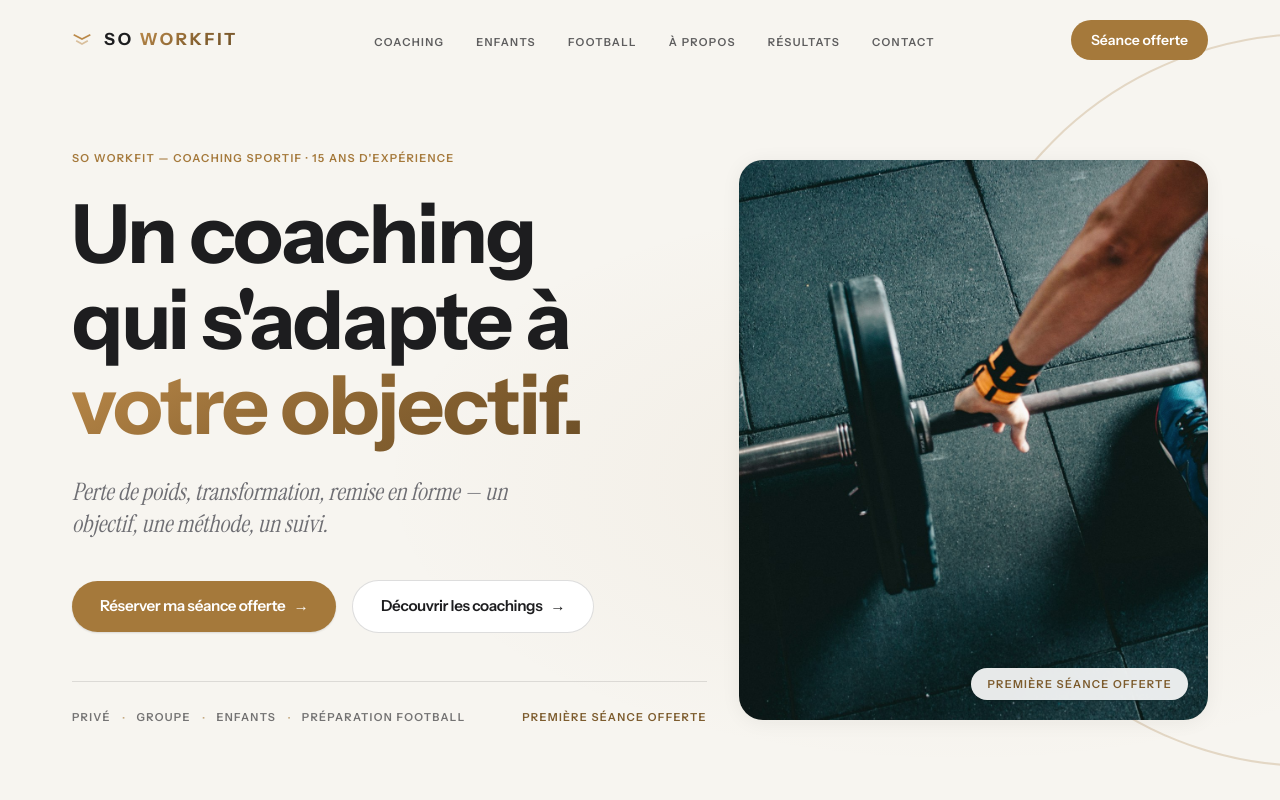
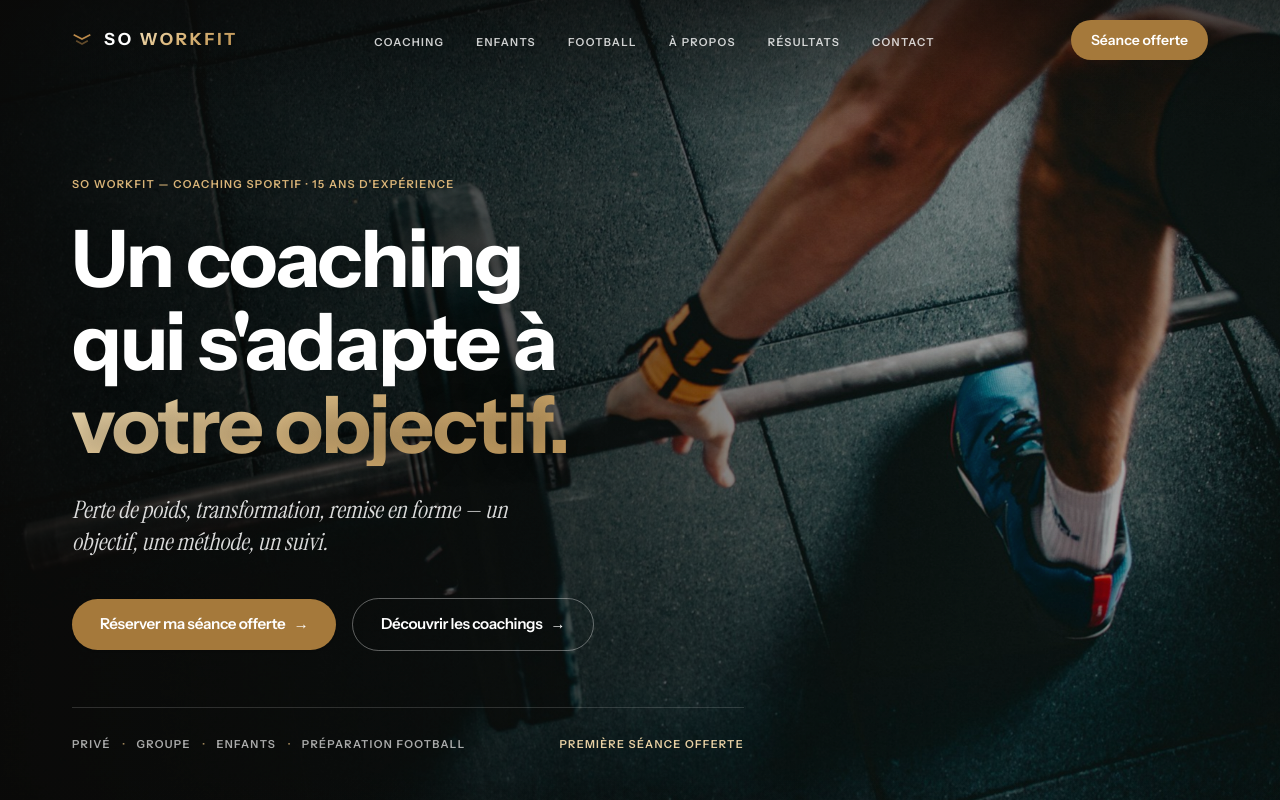
Before and after one commit to Mrvision92/soworkfit, a Next.js app: page / in a window 1280 px wide. Both pictures are taken after a click on the button "ENTRER". Shown: the top 800 px of the page. Built offline with nearby package versions, Linux system fonts and the light colour scheme.

Commit message:
Hero plein écran : photo full-bleed, voiles de lisibilité, fondu progressif du texte, header adaptatif
Co-Authored-By: Claude Fable 5 <noreply@anthropic.com>

```diff
--- a/src/components/Logo.tsx
+++ b/src/components/Logo.tsx
@@ -6,7 +6,14 @@ import { Chevron } from "./ui/Marks";
  * Le fichier logo officiel (raster) peut être déposé dans /public/brand/
  * et utilisé sur les supports où le fond noir intégré convient.
  */
-export function Logo({ className = "" }: { className?: string }) {
+export function Logo({
+  className = "",
+  light = false,
+}: {
+  className?: string;
+  /** Variante claire — posée sur le hero photo sombre. */
+  light?: boolean;
+}) {
   return (
     <Link
       href="/"
@@ -14,8 +21,15 @@ export function Logo({ className = "" }: { className?: string }) {
       className={`group flex items-center gap-3 ${className}`}
     >
       <Chevron className="w-5 transition-transform duration-300 group-hover:translate-y-0.5" />
-      <span className="display-text text-[1.05rem] tracking-[0.16em]">
-        SO&nbsp;<span className="text-metal">WORKFIT</span>
+      <span
+        className={`display-text text-[1.05rem] tracking-[0.16em] transition-colors duration-500 ${
+          light ? "text-white" : ""
+        }`}
+      >
+        SO&nbsp;
+        <span className={light ? "text-metal-light" : "text-metal"}>
+          WORKFIT
+        </span>
       </span>
     </Link>
   );
--- a/src/components/home/Hero.tsx
+++ b/src/components/home/Hero.tsx
@@ -1,157 +1,140 @@
 "use client";
 
-import { useRef } from "react";
-import {
-  motion,
-  useReducedMotion,
-  useScroll,
-  useTransform,
-} from "framer-motion";
+import Image from "next/image";
+import { motion, useReducedMotion } from "framer-motion";
 import { Button } from "@/components/ui/Button";
-import { Halo } from "@/components/ui/Marks";
-import { SitePhoto } from "@/components/ui/SitePhoto";
 import { site } from "@/lib/site";
+import { photos } from "@/lib/photos";
 
 const ease = [0.16, 1, 0.3, 1] as const;
 
 export function Hero() {
   const reduce = useReducedMotion();
-  const ref = useRef<HTMLElement>(null);
 
-  // Parallax : la photo et le mot fantôme glissent au scroll
-  const { scrollYProgress } = useScroll({
-    target: ref,
-    offset: ["start start", "end start"],
-  });
-  const photoY = useTransform(scrollYProgress, [0, 1], [0, 90]);
-
+  /** Fondu professionnel : apparition douce, cadencée, sans effet gadget. */
   const fade = (i: number) =>
     reduce
       ? {}
       : {
-          initial: { opacity: 0, y: 24 },
+          initial: { opacity: 0, y: 22 },
           animate: { opacity: 1, y: 0 },
-          transition: { duration: 0.8, delay: 0.55 + i * 0.12, ease },
+          transition: { duration: 1.1, delay: 0.35 + i * 0.18, ease },
         };
 
-  // 3 lignes verrouillées (insécables) — jamais de retour à la ligne parasite
-  const lines = [
-    <>Un coaching</>,
-    <>qui s&apos;adapte à</>,
-    <span key="m" className="text-metal">
-      votre objectif.
-    </span>,
-  ];
+  return (
+    <section className="relative flex min-h-svh items-end overflow-hidden bg-[#0a0908] md:items-center">
+      {/* Photo plein écran — fichier remplaçable : /public/photos/hero.jpg */}
+      <motion.div
+        className="absolute inset-0"
+        initial={reduce ? false : { opacity: 0, scale: 1.06 }}
+        animate={{ opacity: 1, scale: 1 }}
+        transition={{ duration: 1.6, ease }}
+      >
+        <div className="anim-kenburns absolute inset-0">
+          <Image
+            src={photos.hero.src}
+            alt={photos.hero.alt}
+            fill
+            priority
+            sizes="100vw"
+            className="object-cover"
+            style={{ objectPosition: "center 30%" }}
+          />
+        </div>
+        {/* Voiles de lisibilité */}
+        <div className="absolute inset-0 bg-[linear-gradient(90deg,rgba(10,9,8,0.92)_0%,rgba(10,9,8,0.62)_45%,rgba(10,9,8,0.28)_75%,rgba(10,9,8,0.42)_100%)]" />
+        <div className="absolute inset-x-0 top-0 h-32 bg-[linear-gradient(180deg,rgba(10,9,8,0.55),transparent)]" />
+        <div className="absolute inset-x-0 bottom-0 h-40 bg-[linear-gradient(0deg,rgba(10,9,8,0.75),transparent)]" />
+      </motion.div>
 
-  return (
-    <section ref={ref} className="relative isolate overflow-hidden">
-      {/* Halo signature — écho du logo, rotation très lente */}
-      <div className="pointer-events-none absolute -right-[28rem] top-1/2 hidden w-[52rem] -translate-y-1/2 opacity-30 lg:block">
-        <div className="anim-spin-slow">
-          <Halo className="w-full" />
-        </div>
-      </div>
-      <div className="pointer-events-none absolute inset-0 -z-10 bg-[radial-gradient(70%_55%_at_75%_60%,rgba(165,121,59,0.07),transparent_65%)]" />
-
-      <div className="container-sw grid min-h-svh items-center gap-12 pb-16 pt-28 md:pt-36 lg:grid-cols-[1.15fr_0.85fr] lg:gap-8">
-        <div>
-          <motion.p
-            {...(reduce
-              ? {}
-              : {
-                  initial: { opacity: 0, y: 18 },
-                  animate: { opacity: 1, y: 0 },
-                  transition: { duration: 0.7, delay: 0.15, ease },
-                })}
-            className="label-text text-bronze"
-          >
+      <div className="container-sw relative pb-24 pt-36 md:py-44">
+        <div className="max-w-2xl">
+          <motion.p {...fade(0)} className="label-text text-[#d9b478]">
             {site.coach} — Coaching sportif · {site.experienceYears} ans
             d&apos;expérience
           </motion.p>
 
-          {/* Titre révélé ligne par ligne (masque) */}
-          <h1 className="display-text mt-6 text-[clamp(2.6rem,6.6vw,5.1rem)]">
-            {lines.map((l, i) => (
-              <span
-                key={i}
-                className="-mb-[0.12em] block overflow-hidden whitespace-nowrap pb-[0.12em]"
-              >
-                <motion.span
-                  className="block"
-                  initial={reduce ? false : { y: "115%" }}
-                  animate={{ y: 0 }}
-                  transition={{
-                    duration: 0.85,
-                    delay: 0.22 + i * 0.1,
-                    ease,
-                  }}
-                >
-                  {l}
-                </motion.span>
-              </span>
-            ))}
-          </h1>
+          <motion.h1
+            {...fade(1)}
+            className="display-text mt-6 text-white [text-shadow:0_2px_30px_rgba(0,0,0,0.35)] text-[clamp(2.6rem,6.2vw,5.4rem)]"
+          >
+            <span className="block whitespace-nowrap">Un coaching</span>
+            <span className="block whitespace-nowrap">
+              qui s&apos;adapte à
+            </span>
+            <span className="text-metal-light block whitespace-nowrap">
+              votre objectif.
+            </span>
+          </motion.h1>
 
           <motion.p
-            {...fade(0)}
-            className="serif-accent mt-7 max-w-md text-xl text-sand md:text-2xl"
+            {...fade(2)}
+            className="serif-accent mt-7 max-w-md text-xl text-white/85 md:text-2xl"
           >
             Perte de poids, transformation, remise en forme — un objectif, une
             méthode, un suivi.
           </motion.p>
 
           <motion.div
-            {...fade(1)}
+            {...fade(3)}
             className="mt-10 flex flex-col gap-4 sm:flex-row sm:items-center"
           >
             <Button href="/reserver">Réserver ma séance offerte</Button>
-            <Button href="/coaching" variant="ghost">
+            <Button
+              href="/coaching"
+              variant="ghost"
+              className="!border-white/35 !bg-transparent !text-white hover:!border-[#e6cfa3] hover:!text-[#e6cfa3]"
+            >
               Découvrir les coachings
             </Button>
           </motion.div>
 
           <motion.div
-            {...fade(2)}
-            className="mt-12 flex flex-wrap items-center gap-x-3 gap-y-2 border-t hairline pt-6"
+            {...fade(4)}
+            className="mt-14 flex flex-wrap items-center gap-x-3 gap-y-2 border-t border-white/15 pt-6"
           >
             {["Privé", "Groupe", "Enfants", "Préparation football"].map(
               (d, i) => (
                 <span key={d} className="flex items-center gap-3">
                   {i > 0 && (
-                    <span aria-hidden className="text-bronze/60">
+                    <span aria-hidden className="text-[#d9b478]/70">
                       ·
                     </span>
                   )}
-                  <span className="label-text text-ivory/60">{d}</span>
+                  <span className="label-text text-white/65">{d}</span>
                 </span>
               ),
             )}
-            <span className="label-text ml-auto hidden text-champagne sm:block">
+            <span className="label-text ml-auto hidden text-[#e6cfa3] sm:block">
               {site.offers.firstSession}
             </span>
           </motion.div>
         </div>
+      </div>
 
-        {/* Visuel principal — parallax + zoom continu. Fichier : /public/photos/hero.jpg */}
-        <motion.div
-          initial={reduce ? false : { opacity: 0, scale: 1.06 }}
-          animate={{ opacity: 1, scale: 1 }}
-          transition={{ duration: 1.2, delay: 0.35, ease }}
-          style={reduce ? undefined : { y: photoY }}
-          className="relative hidden lg:block"
+      {/* Invitation au scroll */}
+      <motion.div
+        aria-hidden
+        className="absolute bottom-6 left-1/2 hidden -translate-x-1/2 md:block"
+        initial={reduce ? false : { opacity: 0 }}
+        animate={{ opacity: 1 }}
+        transition={{ duration: 1, delay: 1.6 }}
+      >
+        <motion.svg
+          viewBox="0 0 24 14"
+          className="w-5"
+          animate={reduce ? undefined : { y: [0, 7, 0] }}
+          transition={{ duration: 2.2, repeat: Infinity, ease: "easeInOut" }}
         >
-          <SitePhoto
-            id="hero"
-            priority
-            kenburns
-            sizes="(min-width: 1024px) 42vw, 100vw"
-            className="aspect-[4/5] max-h-[70svh]"
+          <path
+            d="M2 2l10 6L22 2"
+            stroke="#e6cfa3"
+            strokeWidth="2"
+            fill="none"
+            strokeLinecap="round"
           />
-          <p className="label-text absolute bottom-5 right-5 rounded-full bg-coal/90 px-4 py-2 text-champagne shadow-sm backdrop-blur">
-            {site.offers.firstSession}
-          </p>
-        </motion.div>
-      </div>
+        </motion.svg>
+      </motion.div>
     </section>
   );
 }
--- a/src/components/layout/Header.tsx
+++ b/src/components/layout/Header.tsx
@@ -21,6 +21,9 @@ export function Header() {
   const [open, setOpen] = useState(false);
   const pathname = usePathname();
   const reduce = useReducedMotion();
+  // Sur l'accueil, le header repose sur le hero photo sombre tant
+  // qu'on n'a pas scrollé : on passe en variante claire.
+  const dark = pathname === "/" && !scrolled && !open;
 
   useEffect(() => {
     const onScroll = () => setScrolled(window.scrollY > 24);
@@ -47,7 +50,7 @@ export function Header() {
       }`}
     >
       <div className="container-sw flex h-16 items-center justify-between md:h-20">
-        <Logo className="relative z-50" />
+        <Logo className="relative z-50" light={dark} />
 
         <nav aria-label="Navigation principale" className="hidden lg:block">
           <ul className="flex items-center gap-6 xl:gap-8">
@@ -55,8 +58,12 @@ export function Header() {
               <li key={l.href}>
                 <Link
                   href={l.href}
-                  className={`label-text whitespace-nowrap transition-colors duration-300 hover:text-champagne ${
-                    pathname === l.href ? "text-bronze" : "text-ivory/70"
+                  className={`label-text whitespace-nowrap transition-colors duration-300 ${
+                    dark
+                      ? "text-white/80 hover:text-[#e6cfa3]"
+                      : pathname === l.href
+                        ? "text-bronze hover:text-champagne"
+                        : "text-ivory/70 hover:text-champagne"
                   }`}
                 >
                   {l.label}
@@ -83,14 +90,14 @@ export function Header() {
             className="relative z-50 flex h-11 w-11 flex-col items-center justify-center gap-1.5 lg:hidden"
           >
             <span
-              className={`h-px w-6 bg-ivory transition-transform duration-300 ${
-                open ? "translate-y-[3.5px] rotate-45" : ""
-              }`}
+              className={`h-px w-6 transition-all duration-300 ${
+                dark ? "bg-white" : "bg-ivory"
+              } ${open ? "translate-y-[3.5px] rotate-45" : ""}`}
             />
             <span
-              className={`h-px w-6 bg-ivory transition-transform duration-300 ${
-                open ? "-translate-y-[3.5px] -rotate-45" : ""
-              }`}
+              className={`h-px w-6 transition-all duration-300 ${
+                dark ? "bg-white" : "bg-ivory"
+              } ${open ? "-translate-y-[3.5px] -rotate-45" : ""}`}
             />
           </button>
         </div>
```
Also changed, not shown: src/app/globals.css (+13 -0 lines).
